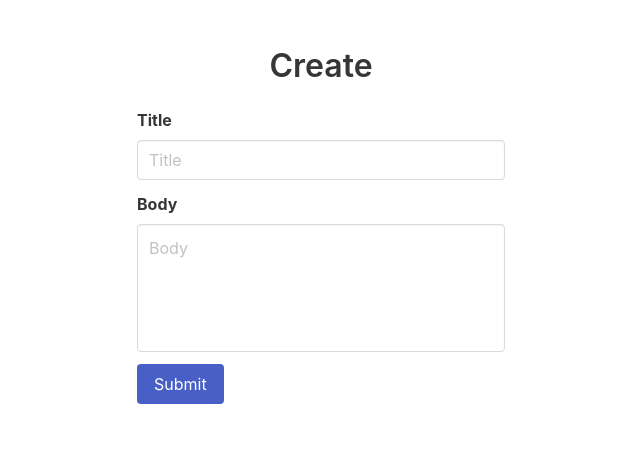
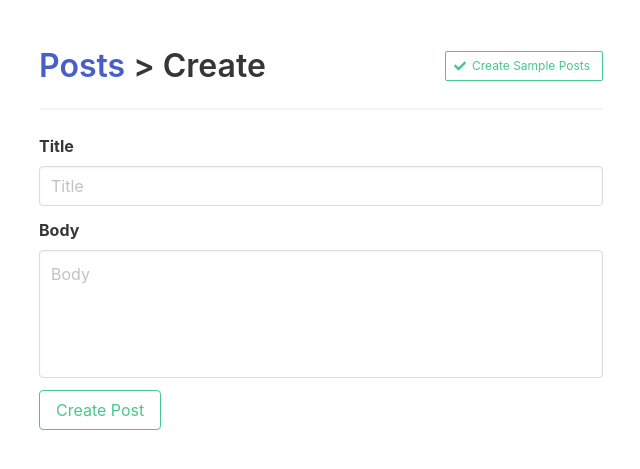
Before and after one commit to ceebsuk/php-crud, a PHP site: page /create.php in a window 1280 px wide. Shown: the top 469 px of the page, without its empty margins (319-959 px from the left). Run offline with PHP 8.4, Linux system fonts and the light colour scheme; some libraries are stand-ins or nearby versions.

Commit message:
Modify both index and create views

```diff
--- a/create.php
+++ b/create.php
@@ -1,19 +1,46 @@
 <?php
+session_start();
 require_once('controllers/createController.php');
-
-$title = "Create";
 
 require_once('partials/_header.php');
 ?>
 
 <div class="hero-body">
     <div class="container">
-        <h1 class="title has-text-centered">
-            Create
-        </h1>
         <div class="columns">
             <div class="column"></div>
-            <div class="column">
+            <div class="column is-half">
+                <div class="level">
+                    <div class="level-left">
+                        <h1 class="title">
+                            <a href="index.php">Posts</a> > Create
+                        </h1>
+                    </div>
+                    <div class="level-right">
+                        <form action="<?php echo $_SERVER['PHP_SELF'] ?>" method="post">
+                            <button class="button is-success is-outlined is-small" type="submit" name="sample_posts_submit">
+                                <span class="icon">
+                                    <i class="fas fa-check"></i>
+                                </span>
+                                <span>Create Sample Posts</span>
+                            </button>
+                        </form>
+                    </div>
+                </div>
+
+                <?php if(isset($_SESSION['message'])) { ?>
+                    <article class="message <?php echo $_SESSION['message_type']; ?>">
+                        <div class="message-body">
+                            <?php echo $_SESSION['message']; ?>
+                        </div>
+                    </article>
+                <?php
+                        unset($_SESSION['message_type']);
+                        unset($_SESSION['message']);
+                    }
+                ?>
+
+                <hr>
                 <form action="<?php echo $_SERVER['PHP_SELF'] ?>" method="POST">
                     <div class="field">
                         <label class="label">Title</label>
@@ -30,7 +57,7 @@ require_once('partials/_header.php');
                     </div>
 
                     <div class="control">
-                        <button class="button is-link" name="create_submit" type="submit">Submit</button>
+                        <button class="button is-success is-outlined" name="create_submit" type="submit">Create Post</button>
                     </div>
                 </form>
             </div>
```
Also changed, not shown: index.php (+5 -25 lines).
